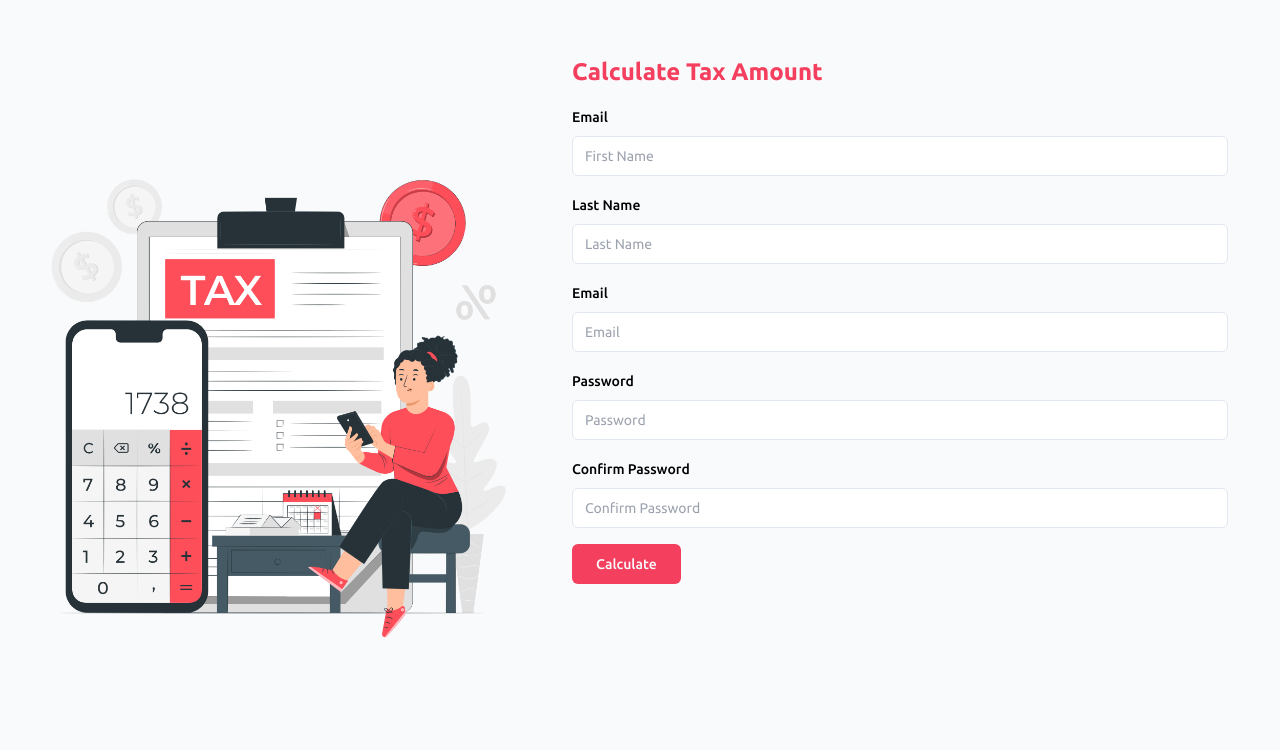
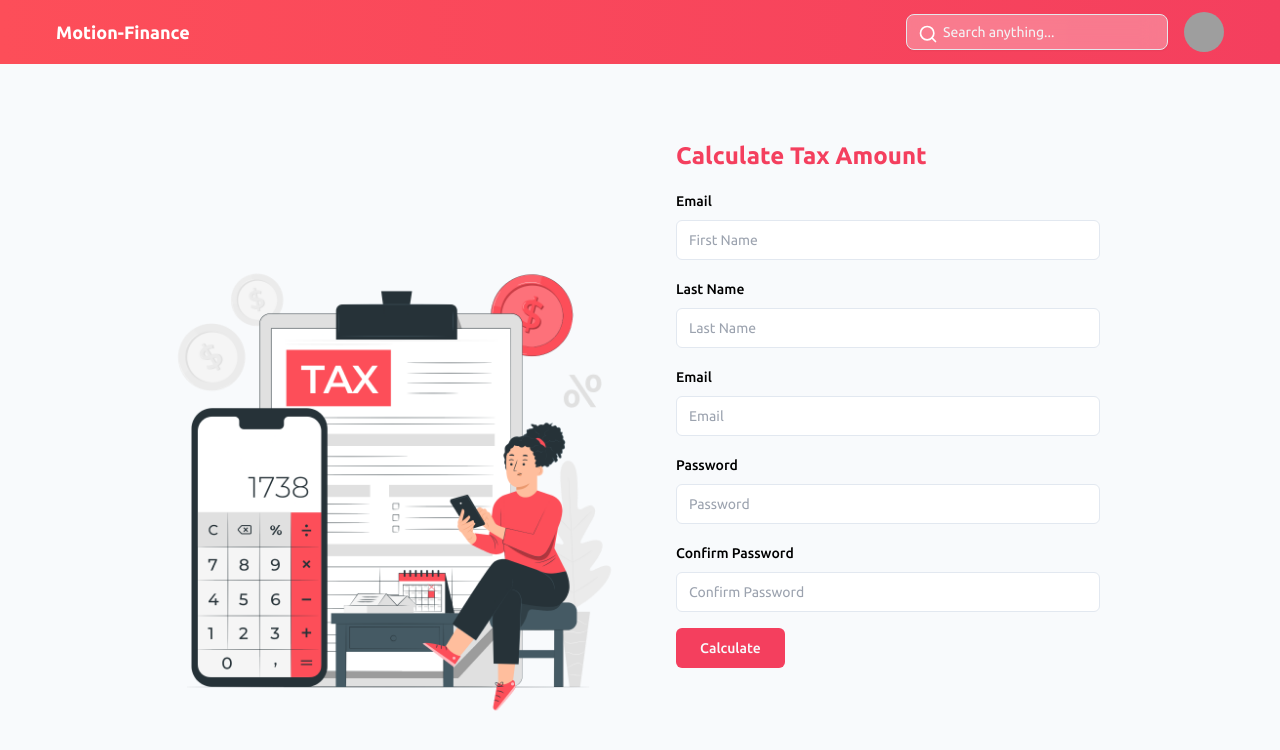
Before and after one commit to amanguptak/Motion-finance-frontend, a Next.js app: page /tax-calculater in a window 1280 px wide. Shown: the top 750 px of the page. Built offline with nearby package versions, Linux system fonts and the light colour scheme; grey boxes are pictures that could not be loaded.

Commit message:
auth grouped

```diff
--- a/app/dashboard/_components/Nav.tsx
+++ b/app/dashboard/_components/Nav.tsx
@@ -1,13 +1,14 @@
+"use client"
 import React from "react";
 import Header from "@/components/Header";
 import NavbarRoutes from "@/components/NavbarRoutes";
 
 const Nav = () => {
   return (
-    <div className="bg-gradient-to-r p-14 pt-6 from-[#fd4e59] to-rose-500 text-white ">
-      <Header />
+    <div className="bg-gradient-to-r p-14 pt-6  from-[#fd4e59] to-rose-500 text-white ">
 
-      <div className="user-details mt-9">
+
+      <div className="user-details mt-1">
         <p className="text-3xl font-extrabold">Welcome Back , Aman 👋🏻</p>
         <p className="text-xs  text-slate-200">
           This is your monthly overview report
--- /dev/null
+++ b/app/dashboard/hra/page.tsx
@@ -0,0 +1,9 @@
+import React from 'react'
+
+const page = () => {
+  return (
+    <div>page</div>
+  )
+}
+
+export default page
--- /dev/null
+++ b/app/dashboard/layout.tsx
@@ -0,0 +1,14 @@
+import React from "react";
+import Nav from "./_components/Nav";
+
+const layout = ({ children }: Readonly<{ children: React.ReactNode }>) => {
+  return (
+    <main className="">
+
+    <Nav />
+    <div className="">{children}</div>
+  </main>
+  );
+};
+
+export default layout;
--- a/app/dashboard/page.tsx
+++ b/app/dashboard/page.tsx
@@ -7,9 +7,11 @@ import ChartData from "@/components/ChartData";
 import SpendingBreak from "@/components/SpendingBreak";
 
 const Home = () => {
-  return (
+
+
+return (
     <div>
-      <Nav />
+      {/* <Nav /> */}
       <main className="mt-[-4rem] md:mt-[-8rem] flex flex-col lg:flex-row items-center justify-between gap-4 p-4 md:p-8 lg:p-14">
         <DataCard
           label="Income"
--- a/app/layout.tsx
+++ b/app/layout.tsx
@@ -5,6 +5,7 @@ import { Toaster } from 'sonner';
 import Navbar from '@/components/Navbar';
 
 import { Ubuntu } from 'next/font/google';
+import Header from "@/components/Header";
 
 const ubuntu = Ubuntu({
   subsets: ['latin'],
@@ -28,6 +29,8 @@ export default function RootLayout({
       <body className={ubuntu.className}>
      <main>
 
+
+      <Header/>
       {children}
 
       </main>
--- a/app/tax-calculater/page.tsx
+++ b/app/tax-calculater/page.tsx
@@ -20,6 +20,7 @@ import {
 import SideImg from "@/components/SideImg";
 import { useRouter } from "next/navigation";
 import { toast } from "sonner";
+import Header from '@/components/Header';
 const TaxCalculator = () => {
   const router = useRouter();
   const form = useForm<SignUpSchemaType>({
@@ -46,14 +47,14 @@ const TaxCalculator = () => {
     }
   };
   return (
-    <div className='grid grid-cols-1  md:grid-cols-12 gap-x-2 p-5 min-h-screen'>
-        <div className='col-span-5 flex  items-center justify-center'>
+    <div className="flex items-center justify-center">
+
+      <div className="grid grid-cols-1   md:grid-cols-12 gap-x-2 p-5 m-5 min-h-screen lg:w-4/5">
+      <div className="col-span-6 flex  items-center justify-center">
         <SideImg imageName={taximg} />
       </div>
 
-
-    <div className='tax-form col-span-7 rounded-lg  cursor-pointer p-8 transform  hover:shadow-xl transition-transform duration-300 ease-in-out'>
-
+      <div className="tax-form col-span-6 rounded-lg  cursor-pointer p-8">
         <div className=" ">
           <h3 className="font-semibold text-rose-500 text-2xl m-1 mb-4 mx-0">
             Calculate Tax Amount
@@ -113,7 +114,11 @@ const TaxCalculator = () => {
                   <FormItem>
                     <FormLabel>Password</FormLabel>
                     <FormControl>
-                    <Input placeholder="Password" type="password" {...field} />
+                      <Input
+                        placeholder="Password"
+                        type="password"
+                        {...field}
+                      />
                     </FormControl>
 
                     <FormMessage />
@@ -141,12 +146,11 @@ const TaxCalculator = () => {
               <Button type="submit">Calculate</Button>
             </form>
           </Form>
-
         </div>
       </div>
+    </div>
+    </div>
+  );
+};
 
-    </div>
-  )
-}
-
-export default TaxCalculator
+export default TaxCalculator;
--- a/components/Header.tsx
+++ b/components/Header.tsx
@@ -5,7 +5,7 @@ import Profile from './Profile'
 
 const Header = () => {
   return (
-    <div className='flex items-center justify-between'>
+    <div className='flex px-14 py-3 items-center justify-between text-white bg-gradient-to-r  from-[#fd4e59] to-rose-500'>
        <Link href="/" className='font-bold text-lg cursor-pointer'>
         Motion-Finance
         </Link>
```
Also changed, not shown: app/(auth)/forgot-password/page.tsx (renamed from app/forgot-password/page.tsx), app/(auth)/login/page.tsx (renamed from app/login/page.tsx), app/(auth)/reset-password/_components/verifyOtp.tsx (renamed from app/reset-password/_components/verifyOtp.tsx), app/(auth)/reset-password/page.tsx (renamed from app/reset-password/page.tsx), app/(auth)/sign-up/page.tsx (renamed from app/sign-up/page.tsx). Lines whose indentation alone changed are shown as unchanged.
